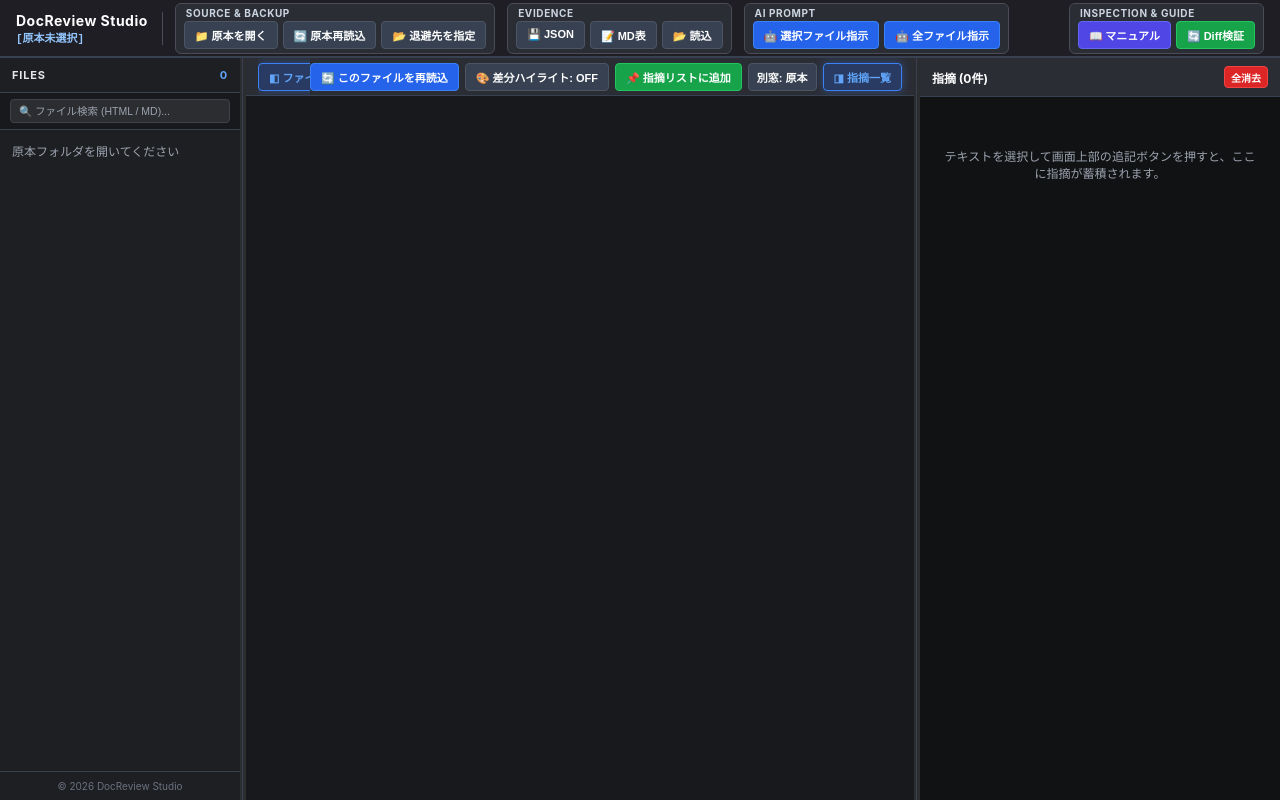
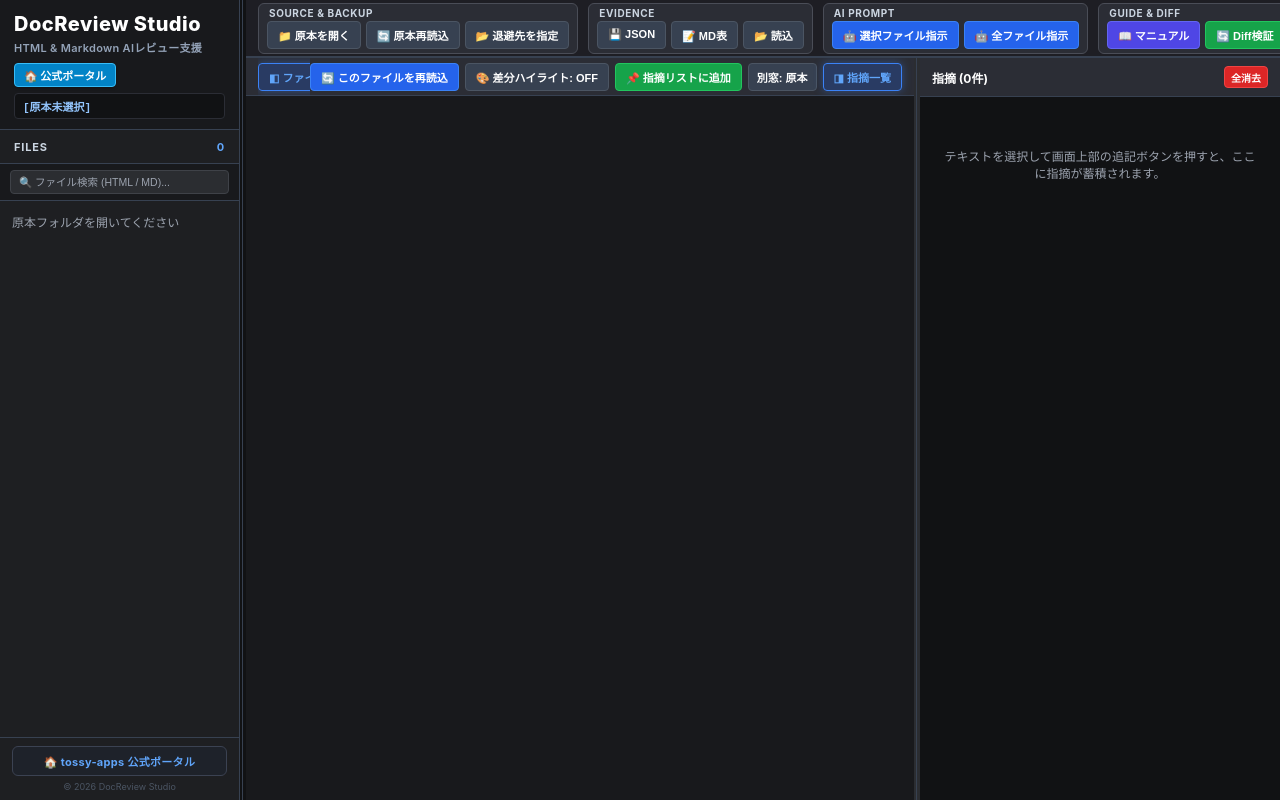
Before and after one commit to tossy-apps/doc-review-studio, a plain HTML site: page index.html in a window 1280 px wide. Drawn offline with Linux system fonts and the light colour scheme.

Commit message:
feat: redesign layout with Plan A, add favicon, and align AI-driven review workflow

```diff
--- a/index.html
+++ b/index.html
@@ -5,11 +5,13 @@
   <meta charset="UTF-8">
   <meta name="robots" content="index, follow">
   <meta name="description"
-    content="DocReview Studio - 完全クライアントサイドで動作するHTML & Markdownマニュアル・技術文書レビュー＆WinMerge風Diff差分検証ツール。機密を漏らさずローカル完結。">
-  <meta name="keywords" content="DocReview, HTMLレビュー, Markdownレビュー, WinMerge, 差分比較, Diff, 技術文書, マニュアル校正">
-  <meta property="og:title" content="DocReview Studio - 完全クライアントサイドHTML & Markdown文書レビューツール">
-  <meta property="og:description" content="ブラウザ単体でローカルのHTML/Markdown文書を読み込み、レビュー指摘の記録、AI指示生成、左右ブロック差分検証を行えるWebツール。">
-  <title>DocReview Studio & Diff Inspector</title>
+    content="DocReview Studio - 完全クライアントサイドで動作するHTML & Markdown文書レビュー・AI修正指示プロンプト生成＆WinMerge風Diff差分検証ツール。機密を漏らさずローカル完結。">
+  <meta name="keywords" content="DocReview, HTMLレビュー, Markdownレビュー, AIプロンプト生成, WinMerge, 差分比較, Diff, 技術文書, マニュアル校正">
+  <meta property="og:title" content="DocReview Studio - 完全クライアントサイドHTML & Markdown AI指示・Diff検証ツール">
+  <meta property="og:description" content="ブラウザ単体でHTML/Markdown文書を読み込み、直感的なレビュー指摘からAI修正指示プロンプトの一括自動生成、左右Diff差分検証までを行える完全ローカル完結型Webツール。">
+  <title>DocReview Studio | HTML & Markdown AI指示・Diff検証スタジオ</title>
+  <link rel="icon" type="image/svg+xml" href="favicon.svg">
+  <link rel="icon" type="image/png" href="favicon.png">
   <script src="marked.min.js"></script>
   <style>
     :root {
@@ -37,49 +39,95 @@
       padding: 0;
       height: 100vh;
       display: flex;
-      flex-direction: column;
+      flex-direction: row;
       background: #111214;
       color: var(--text-main);
       overflow: hidden;
     }
 
+    .main-column {
+      flex: 1;
+      display: flex;
+      flex-direction: column;
+      height: 100vh;
+      min-width: 0;
+      overflow: hidden;
+    }
+
     header {
       background: var(--bg-header);
       border-bottom: 2px solid var(--border-light);
-      padding: 6px 16px;
+      padding: 6px 12px;
       display: flex;
       align-items: center;
-      gap: 12px;
+      gap: 10px;
       height: 58px;
       flex-shrink: 0;
       z-index: 100;
     }
 
-    .brand-section {
+    .sidebar-brand-box {
+      padding: 12px 14px 10px 14px;
+      background: #18191c;
+      border-bottom: 1px solid var(--border-light);
       display: flex;
       flex-direction: column;
-      justify-content: center;
-      padding-right: 14px;
-      border-right: 1px solid var(--border-group);
+      gap: 6px;
       flex-shrink: 0;
     }
 
-    .brand-section .title {
-      font-size: 14px;
-      font-weight: 700;
+    .sidebar-brand-box .brand-title {
+      font-size: 20px;
+      font-weight: 800;
       letter-spacing: 0.5px;
       color: #ffffff;
-      display: flex;
+      line-height: 1.2;
+    }
+
+    .sidebar-brand-box .brand-subtitle {
+      font-size: 11px;
+      color: #94a3b8;
+      font-weight: 600;
+      letter-spacing: 0.3px;
+      margin-top: -3px;
+      margin-bottom: 2px;
+    }
+
+    .btn-portal-wide {
+      display: inline-flex;
+      align-self: flex-start;
       align-items: center;
-      gap: 6px;
-    }
-
-    .brand-section .folder-status {
+      gap: 5px;
+      background: #0284c7;
+      color: #ffffff;
+      border: 1px solid #38bdf8;
+      border-radius: 4px;
+      padding: 3px 9px;
+      height: 24px;
+      font-size: 11px;
+      font-weight: 700;
+      text-decoration: none;
+      transition: background 0.15s ease, border-color 0.15s ease, box-shadow 0.15s ease;
+      box-shadow: 0 1px 3px rgba(0, 0, 0, 0.3);
+      white-space: nowrap;
+    }
+
+    .btn-portal-wide:hover {
+      background: #0369a1;
+      border-color: #7dd3fc;
+      color: #ffffff;
+      box-shadow: 0 2px 6px rgba(14, 165, 233, 0.4);
+    }
+
+    .folder-status-box {
       font-size: 11px;
       color: #93c5fd;
       font-weight: bold;
       font-family: monospace;
-      max-width: 150px;
+      background: #111214;
+      border: 1px solid #2b2d35;
+      border-radius: 4px;
+      padding: 4px 8px;
       overflow: hidden;
       text-overflow: ellipsis;
       white-space: nowrap;
@@ -179,6 +227,51 @@
       color: #ffffff;
     }
 
+    .btn-portal {
+      background: #0284c7;
+      color: #ffffff;
+      border: 1px solid #38bdf8;
+      border-radius: 4px;
+      padding: 1px 7px;
+      height: 20px;
+      font-size: 10px;
+      font-weight: 700;
+      text-decoration: none;
+      display: inline-flex;
+      align-items: center;
+      gap: 4px;
+      white-space: nowrap;
+      transition: background 0.15s ease, border-color 0.15s ease;
+      flex-shrink: 0;
+    }
+
+    .btn-portal:hover {
+      background: #0369a1;
+      border-color: #7dd3fc;
+      color: #ffffff;
+    }
+
+    .portal-link-box {
+      display: block;
+      padding: 6px 10px;
+      background: #1e222a;
+      border: 1px solid #3b4252;
+      border-radius: 6px;
+      color: #60a5fa;
+      text-decoration: none;
+      font-size: 11px;
+      font-weight: 700;
+      transition: all 0.2s ease;
+      letter-spacing: 0.3px;
+    }
+
+    .portal-link-box:hover {
+      background: #282e39;
+      border-color: #60a5fa;
+      color: #93c5fd;
+      box-shadow: 0 2px 8px rgba(37, 99, 235, 0.2);
+    }
+
     .pane-files-footer {
       padding: 8px 12px;
       border-top: 1px solid var(--border-light);
@@ -216,13 +309,15 @@
     /* 左ペイン: ファイルツリー（表示切替対応） */
     .pane-files {
       width: 240px;
-      min-width: 160px;
+      min-width: 180px;
       max-width: 600px;
       background: var(--sidebar-bg);
       color: #ffffff;
       display: flex;
       flex-direction: column;
       flex-shrink: 0;
+      height: 100vh;
+      border-right: 1px solid var(--border-light);
     }
 
     .pane-files.collapsed {
@@ -275,16 +370,19 @@
     }
 
     .pane-files-header {
-      padding: 10px 12px;
+      height: 34px;
+      padding: 0 14px;
       font-size: 11px;
       font-weight: 700;
       text-transform: uppercase;
       letter-spacing: 0.8px;
-      color: #e5e7eb;
+      color: #cbd5e1;
       border-bottom: 1px solid var(--border-light);
       display: flex;
       justify-content: space-between;
       align-items: center;
+      background: #1e1f22;
+      flex-shrink: 0;
     }
 
     .pane-files-search {
@@ -776,12 +874,43 @@
 
 <body>
 
+  <!-- 左：ファイルツリー＆ブランドエリア -->
+  <div class="pane-files" id="paneFiles">
+    <!-- 最上部: ブランド・ポータル・原本ステータス -->
+    <div class="sidebar-brand-box">
+      <div class="brand-title">DocReview Studio</div>
+      <div class="brand-subtitle">HTML &amp; Markdown AIレビュー支援</div>
+      <a href="https://tossy-apps.github.io/" target="_blank" rel="noopener noreferrer" class="btn-portal-wide" title="tossy-apps 公式ポータルへ">
+        🏠 公式ポータル
+      </a>
+      <div class="folder-status-box" id="folderLabel">[原本未選択]</div>
+    </div>
+
+    <!-- ファイルツリーヘッダー -->
+    <div class="pane-files-header">
+      <span>Files</span>
+      <span id="fileTotalCount" style="color: #60a5fa; font-weight: bold;">0</span>
+    </div>
+    <div class="pane-files-search">
+      <input type="text" id="fileFilterInput" class="file-search-input" placeholder="🔍 ファイル検索 (HTML / MD)..." />
+    </div>
+    <ul class="file-tree" id="fileTree">
+      <li style="color: #9ca3af; cursor: default;">原本フォルダを開いてください</li>
+    </ul>
+    <div class="pane-files-footer">
+      <a href="https://tossy-apps.github.io/" target="_blank" rel="noopener noreferrer" class="portal-link-box" title="tossy-apps 公式ポータルへ戻る">
+        🏠 tossy-apps 公式ポータル
+      </a>
+      <div style="margin-top: 5px; font-size: 9px; color: #4b5563;">&copy; 2026 DocReview Studio</div>
+    </div>
+  </div>
+
+  <!-- 左リサイザー（ドラッグ伸縮） -->
+  <div class="resizer resizer-left" id="resizerLeft" title="ドラッグしてファイルツリーの幅を変更"></div>
+
+  <!-- 右メインカラム（ヘッダー ＋ プレビュー/Diff ＋ 右指摘ログ） -->
+  <div class="main-column">
     <header>
-    <div class="brand-section">
-      <span class="title">DocReview Studio</span>
-      <span class="folder-status" id="folderLabel">[原本未選択]</span>
-    </div>
-
       <!-- グループ1: 原本・退避管理 -->
       <div class="action-group">
         <div class="group-label">Source & Backup</div>
@@ -816,9 +945,9 @@
         </div>
       </div>
 
-    <!-- グループ4: 差分検証 -->
+      <!-- グループ4: 差分検証 & ガイド -->
       <div class="action-group" style="margin-left: auto;">
-      <div class="group-label">Inspection & Guide</div>
+        <div class="group-label">Guide & Diff</div>
         <div class="group-buttons">
           <a href="./manual.html" target="_blank" class="btn btn-manual" title="使い方マニュアルを開く">
             📖 マニュアル
@@ -831,26 +960,6 @@
     </header>
 
     <div class="main-workspace">
-
-    <!-- 左：ファイルツリー -->
-    <div class="pane-files" id="paneFiles">
-      <div class="pane-files-header">
-        <span>Files</span>
-        <span id="fileTotalCount" style="color: #60a5fa; font-weight: bold;">0</span>
-      </div>
-      <div class="pane-files-search">
-        <input type="text" id="fileFilterInput" class="file-search-input" placeholder="🔍 ファイル検索 (HTML / MD)..." />
-      </div>
-      <ul class="file-tree" id="fileTree">
-        <li style="color: #9ca3af; cursor: default;">原本フォルダを開いてください</li>
-      </ul>
-      <div class="pane-files-footer">
-        &copy; 2026 DocReview Studio
-      </div>
-    </div>
-
-    <!-- 左リサイザー（ドラッグ伸縮） -->
-    <div class="resizer resizer-left" id="resizerLeft" title="ドラッグしてファイルツリーの幅を変更"></div>
 
     <!-- 中央：インラインプレビュー / WinMerge風Diff比較 -->
     <div class="pane-center" id="paneCenter">
@@ -937,6 +1046,7 @@
       </div>
     </div>
 
+  </div>
   </div>
 
   <!-- 退避先フォルダ選択時の確認モーダル -->
```
Also changed, not shown: manual.html (+9 -2 lines), favicon.png (added), favicon.svg (added), 1 other file. Lines whose indentation alone changed are shown as unchanged.
